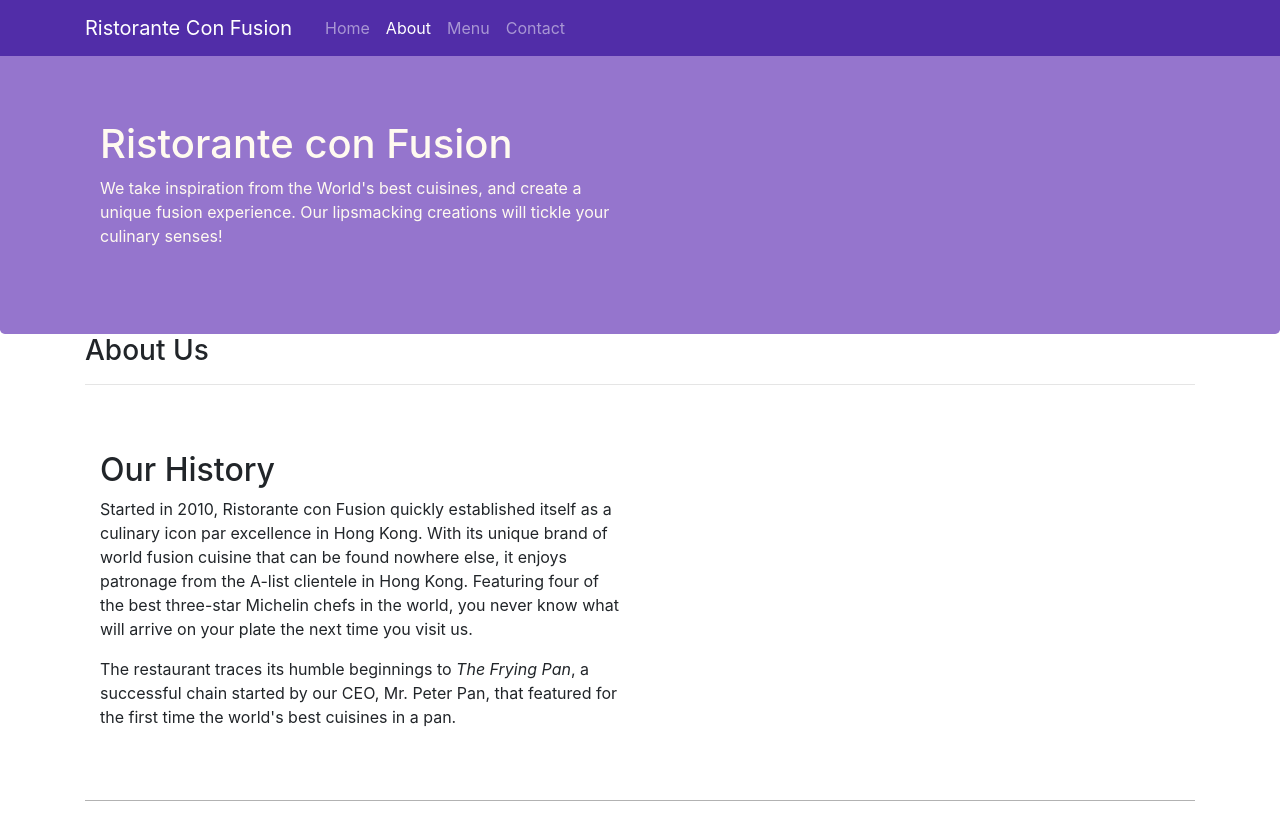
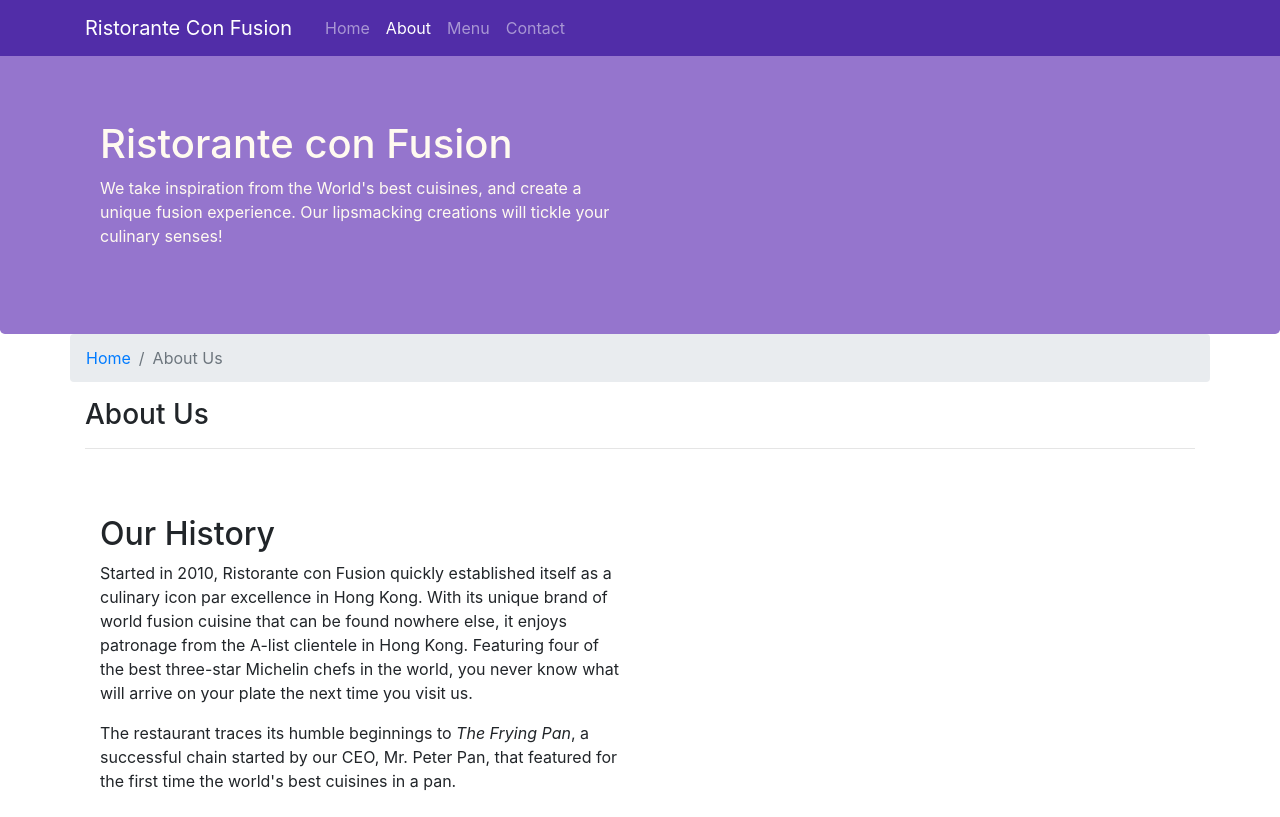
Before and after one commit to Borismeister/FrontendUICoursera, a website: page aboutus.html in a window 1280 px wide. Shown: the top 817 px of the page. Drawn offline with nearby package versions, Linux system fonts and the light colour scheme.

Commit message:
Navbar + Breadcrumbs Complete

```diff
--- a/aboutus.html
+++ b/aboutus.html
@@ -54,6 +54,10 @@
 
     <div class="container">
         <div class="row">
+            <ol class="col-12 breadcrumb">
+                <li class="breadcrumb-item"><a href="/index.html">Home</a></li>
+                <li class="breadcrumb-item active">About Us</li>
+            </ol>
             <div class="col-12">
                 <h3>About Us</h3>
                 <hr />
```
